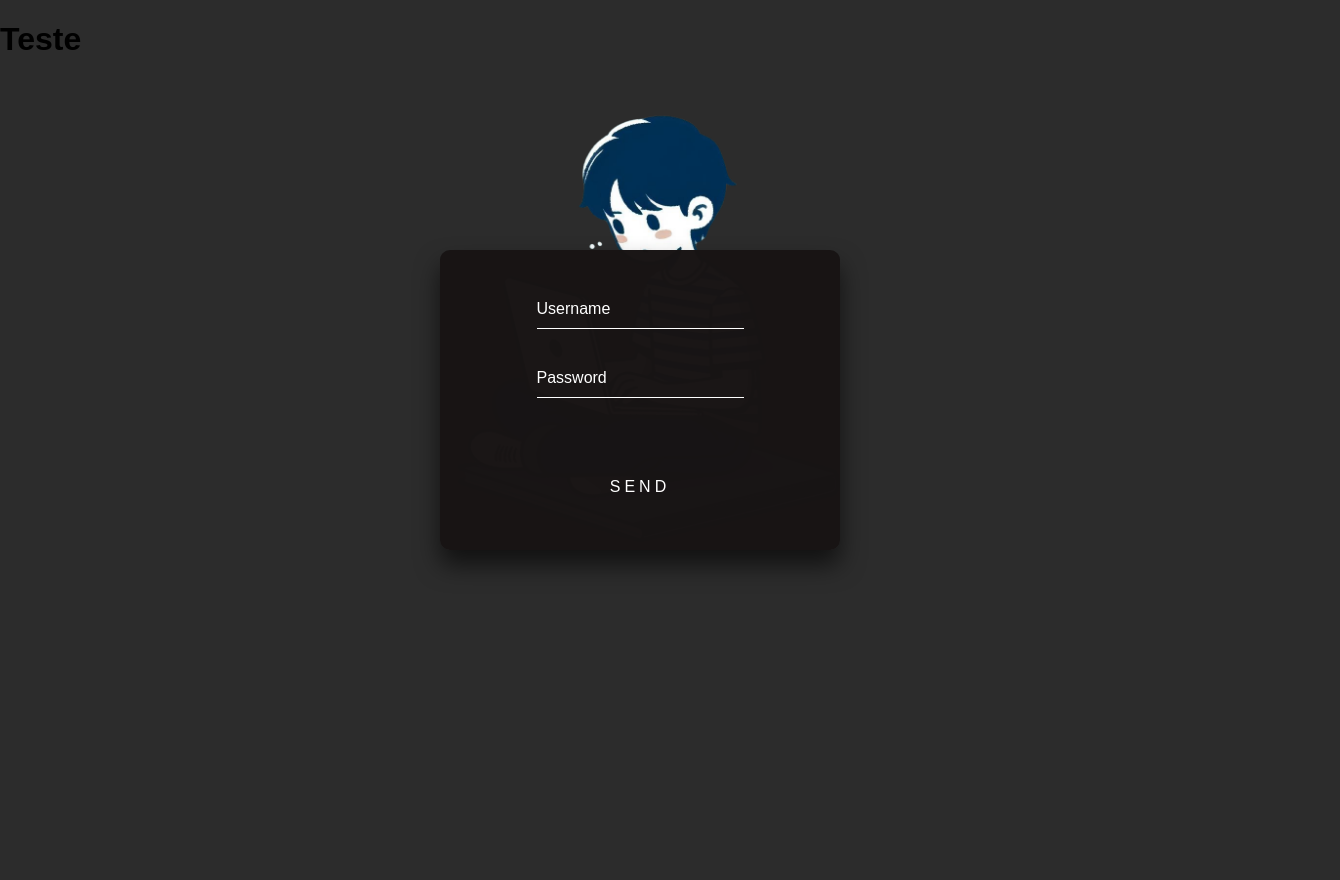
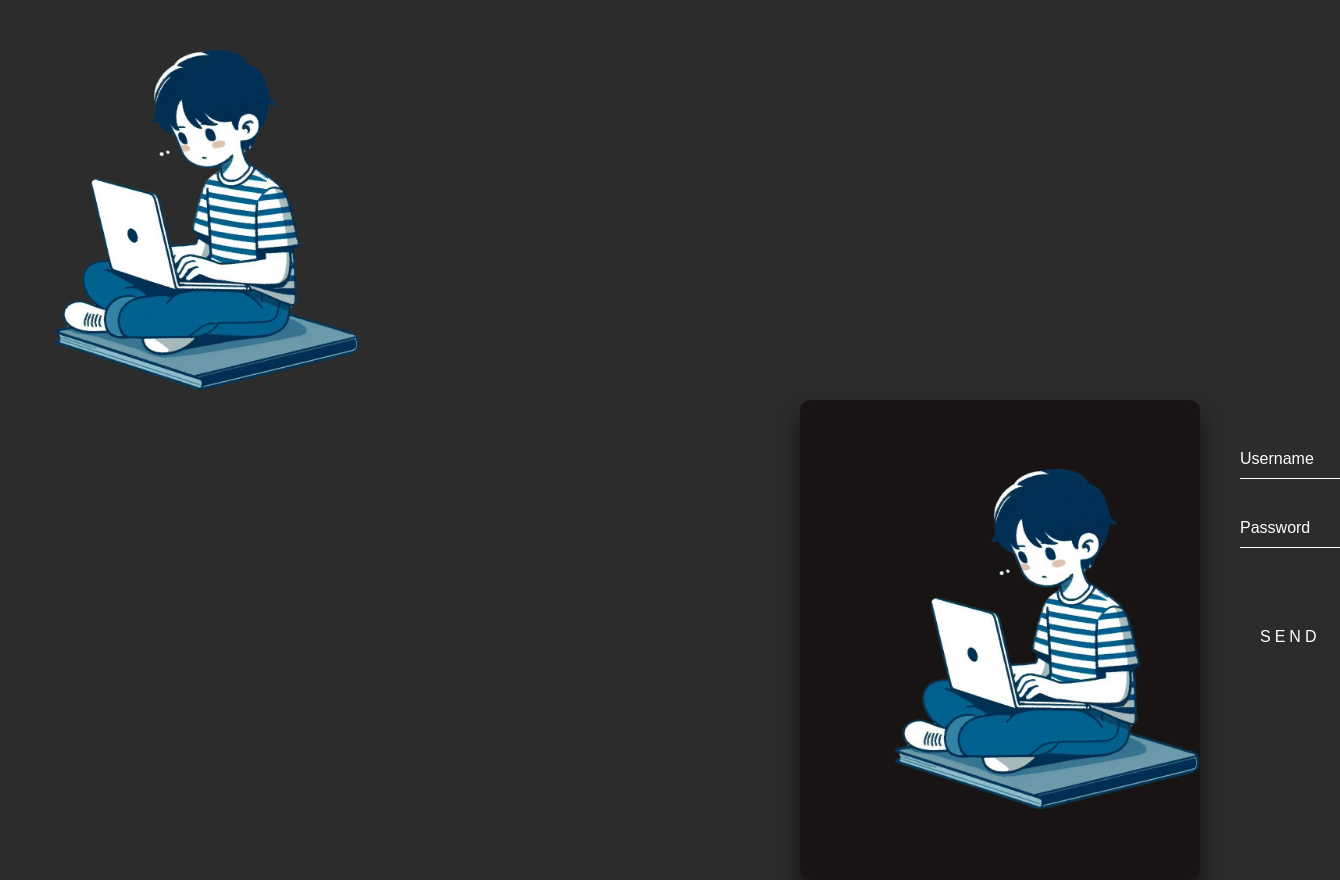
Before and after one commit to guilherminn/Kite, a plain HTML site: page login.html in a window 1280 px wide. Shown: the whole page, 1340 px wide, since content can reach past the window. Before the commit the page ends 821 px from the top, so only its background shows below. Drawn offline with Linux system fonts and the light colour scheme.

Commit message:
commit005

```diff
--- a/input.css
+++ b/input.css
@@ -1,10 +1,11 @@
 .login-box {
   position: absolute;
   top: 50%;
-    left: 50%;
+  left: 800px;
+  right: 30px;
   width: 400px;
   padding: 40px;
-    transform: translate(-50%, -50%);
+  right: 30px;
   background: rgba(24, 20, 20, 0.987);
   box-sizing: border-box;
   box-shadow: 0 15px 25px rgba(0,0,0,.6);
--- a/login.html
+++ b/login.html
@@ -15,35 +15,33 @@
       font-family: Arial, sans-serif;
       margin: 0;
       padding: 0;
-
       height: 100vh;
       background-color: #2c2c2c;
     }
 
-
-
     img{
-        width: 500px;
+        width: 400px;
     }
 
     div{
         display: flex;
-      justify-content: center;
-      align-items: center;
-    }
+    flex-direction: row;
+}
+
+
+
   </style>
 </head>
 <body>
     <header>
-        <h1>
-            Teste
-        </h1>
+        <h1></h1>
+
     </header>
+
     <div>
-        <img src="imagens/VETOR-login.png" alt="vtr">
-
+        <img src="imagens/VETOR-login.png" alt="">
         <div class="login-box">
-
+            <img src="imagens/VETOR-login.png" alt="">
             <form>
               <div class="user-box">
                 <input type="text" name="" required="">
```
Also changed, not shown: imagens/Kite&Code Empressa.jpg (added). Lines whose indentation alone changed are shown as unchanged.
